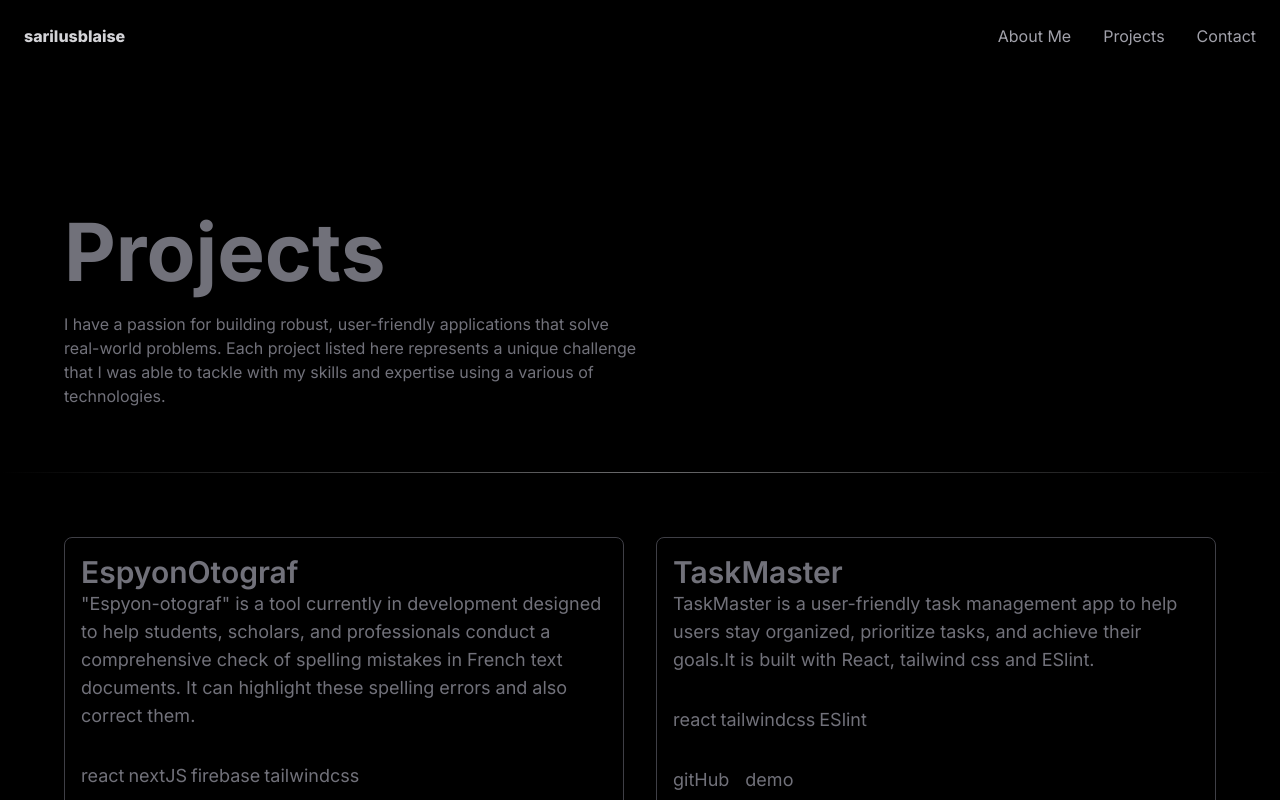
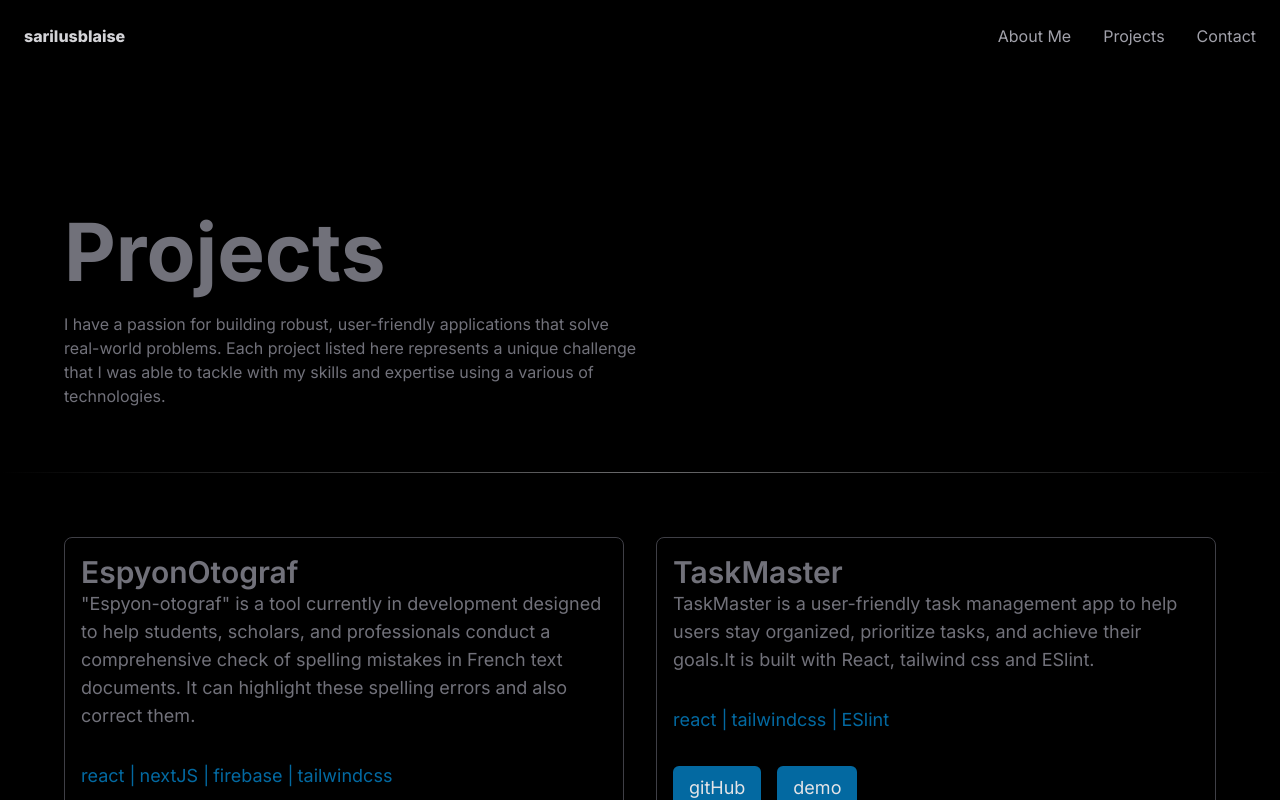
Before and after one commit to sarilusblaise/sarilusblaise-modern-portfolio, a Next.js app: page /projects in a window 1280 px wide. Shown: the top 800 px of the page. Built offline with nearby package versions, Linux system fonts and the light colour scheme.

Commit message:
add style to project btn

```diff
--- a/app/ui/projects/projectCard.tsx
+++ b/app/ui/projects/projectCard.tsx
@@ -15,14 +15,14 @@ export default function ProjectCard({name,description,code, demo, stacks}:Projec
 
         <div className='flex flex-row flex-wrap gap-1'>
           {
-            stacks.map((stack)=>{
-              return <div key={stack} className=''>{stack}</div>
+            stacks.map((stack,index)=>{
+              return <div key={stack} className='text-bold text-sky-700'>{stack} {index < stacks.length -1 && '|'}</div>
             })
           }
         </div>
         <div className='flex flex-wrap gap-4'>
-            <Link className='' href={code}>gitHub</Link>
-            <Link className='' href={demo}>demo</Link>
+            <Link className='px-4 py-2 bg-sky-700 rounded-md text-zinc-200 hover:bg-sky-600 transition' href={code}>gitHub</Link>
+            <Link className='px-4 py-2 bg-sky-700 rounded-md text-zinc-200  hover:bg-sky-600 transition' href={demo}>demo</Link>
         </div>
 
     </div>
```
